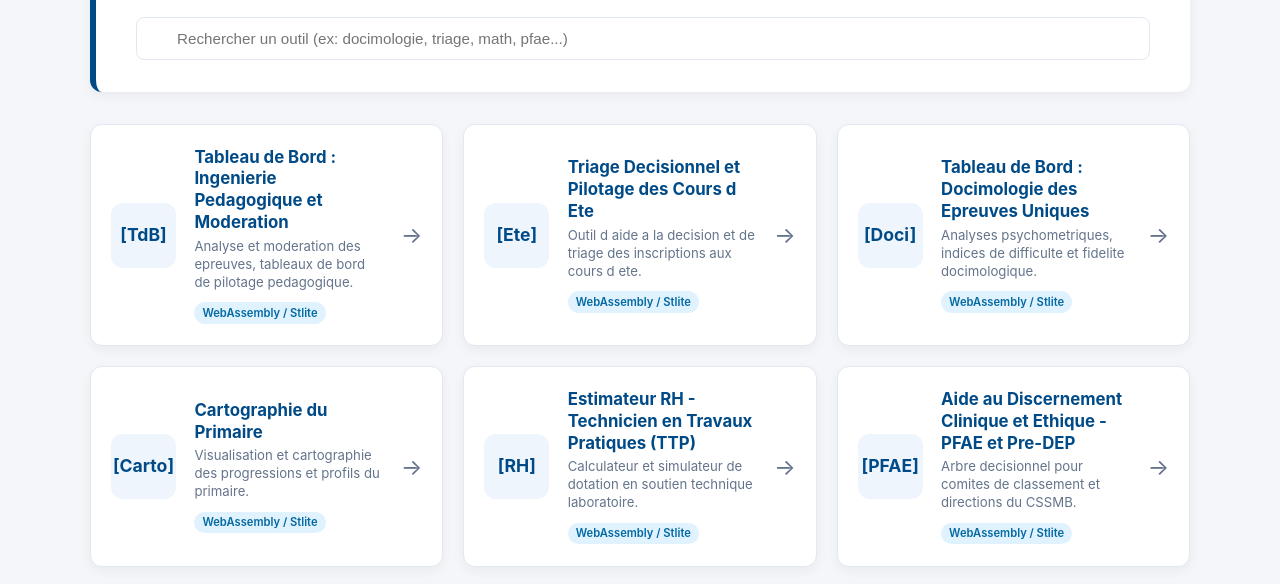
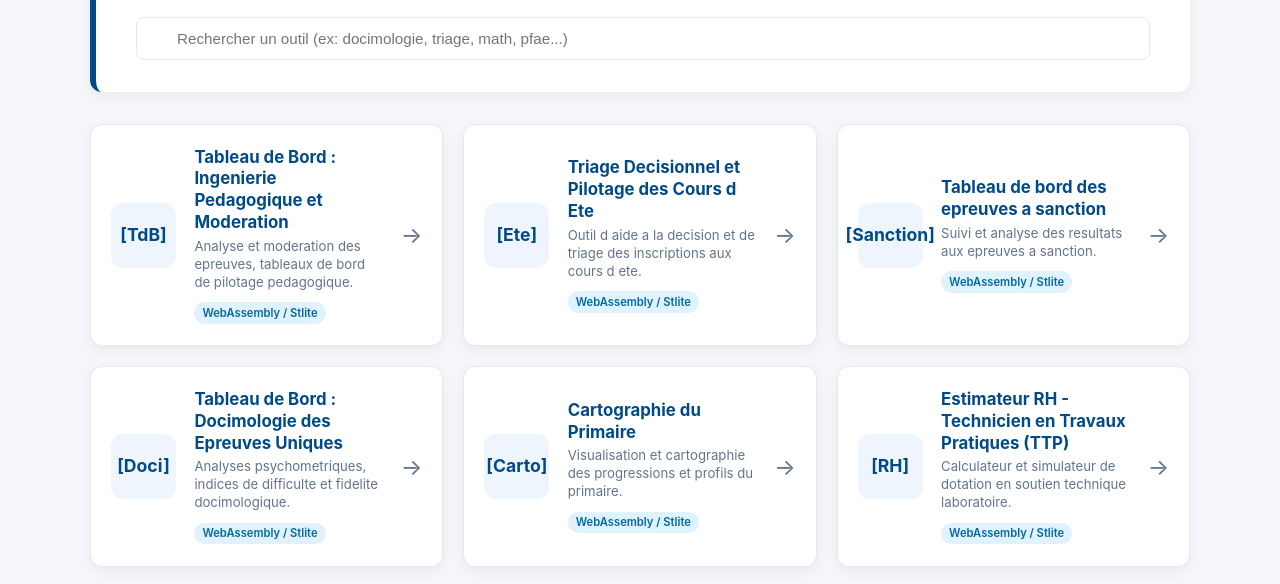
Before and after one commit to dubrma1/Outils_CP_CSSMB, a plain HTML site: page index.html in a window 1280 px wide. Shown: the part 202-786 px from the top of the page. Drawn offline with Linux system fonts and the light colour scheme.

Commit message:
Add card for sanction exams dashboard

```diff
--- a/index.html
+++ b/index.html
@@ -183,6 +183,15 @@
         </div>
         <div class="card-arrow">&rarr;</div>
       </a>
+      <a href="./tdb-epreuves-a-sanction/" class="card" target="_blank" rel="noopener noreferrer">
+        <div class="card-icon">[Sanction]</div>
+        <div class="card-content">
+          <div class="card-title">Tableau de bord des epreuves a sanction</div>
+          <div class="card-desc">Suivi et analyse des resultats aux epreuves a sanction.</div>
+          <div class="card-badge">WebAssembly / Stlite</div>
+        </div>
+        <div class="card-arrow">&rarr;</div>
+      </a>
       <a href="./tdb-docimologie/" class="card" target="_blank" rel="noopener noreferrer">
         <div class="card-icon">[Doci]</div>
         <div class="card-content">
```
